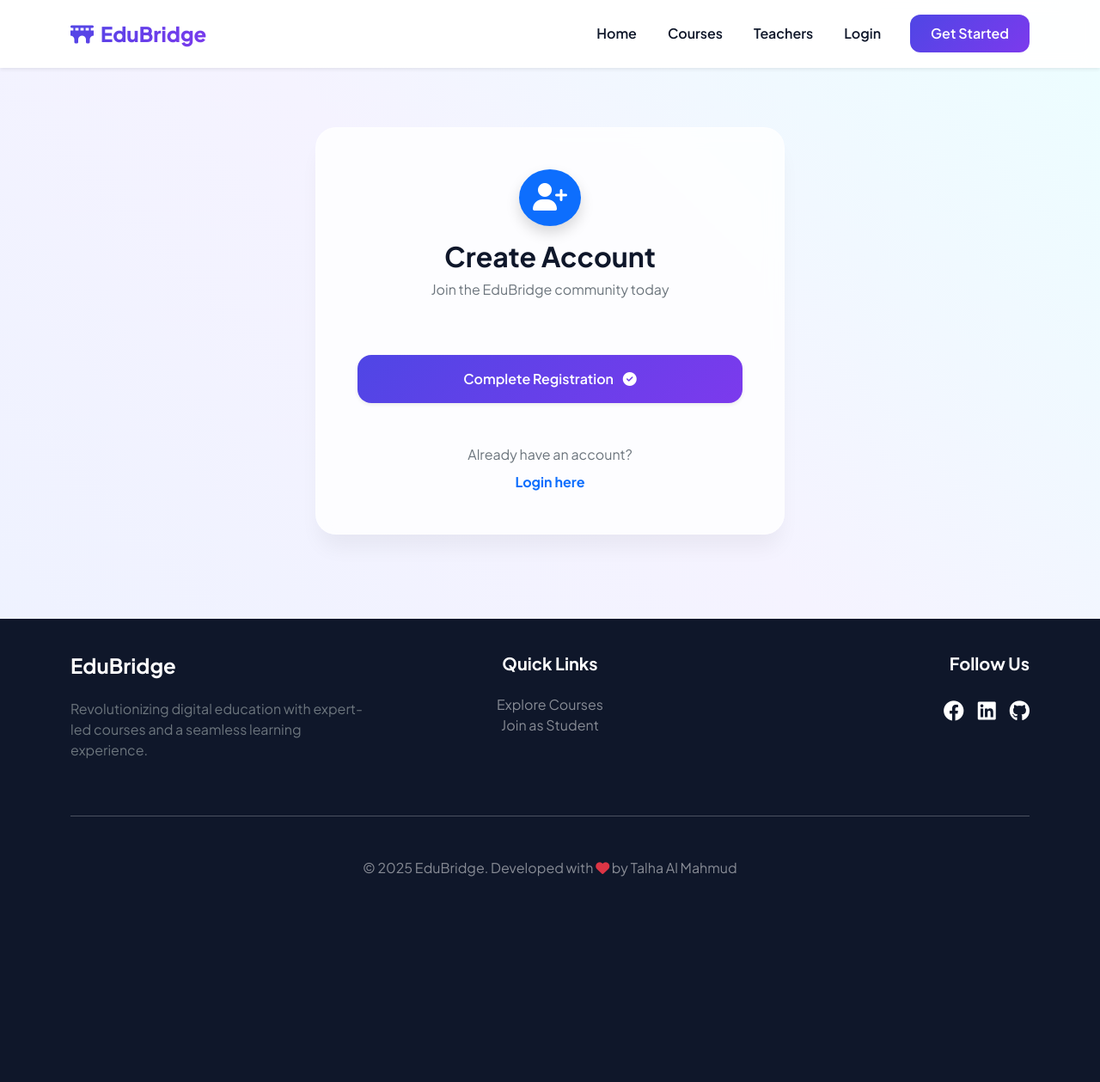
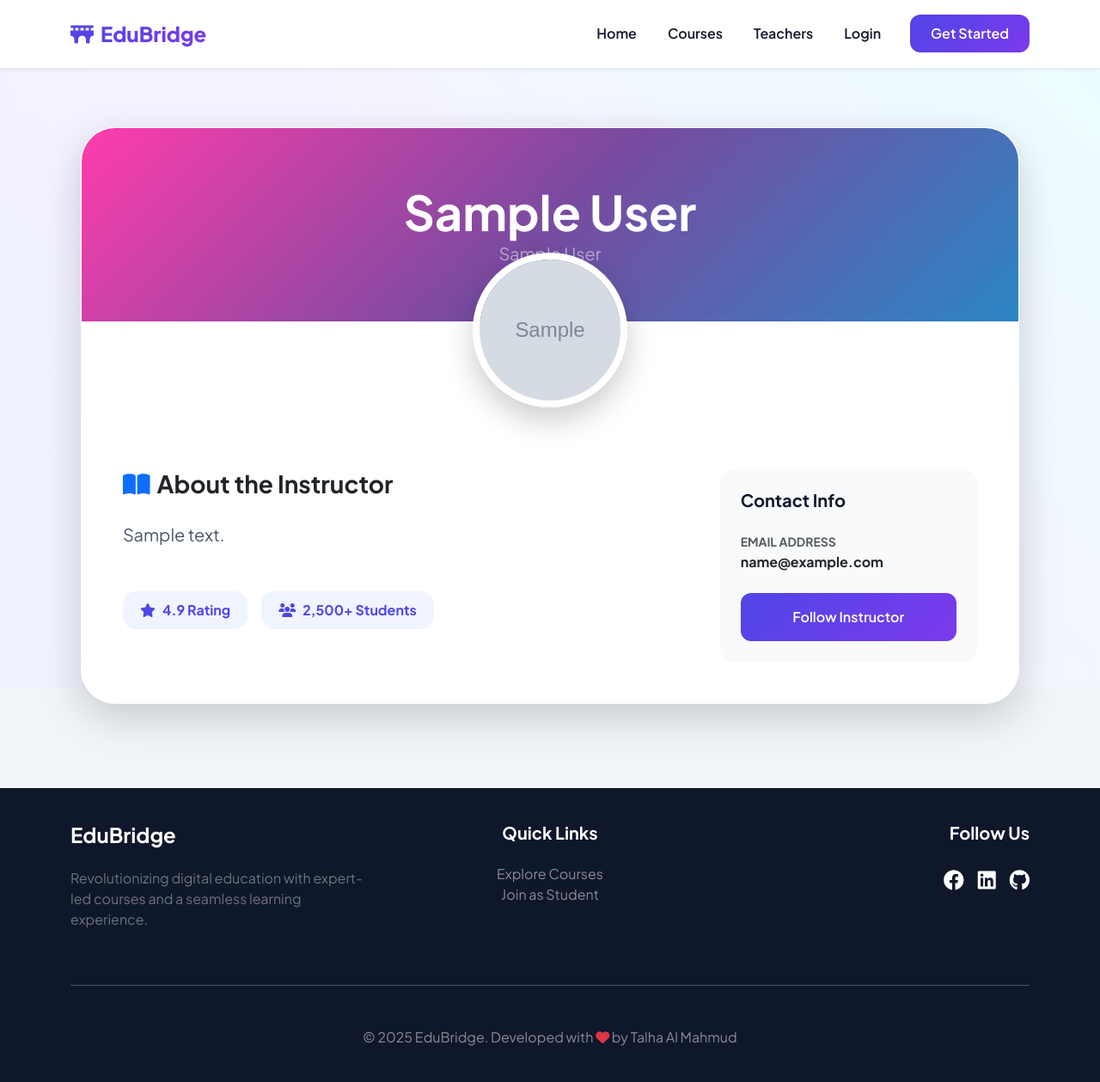
Before and after one commit to mdshahadathossainit/edubridge-project, a Django app: page /teacher/1/ in a window 1280 px wide. Shown: the whole page at 86% size. Before the commit the page ends 1020 px from the top, so only its background shows below. Run offline with Django 5.2, Linux system fonts and the light colour scheme; tables that the repository leaves empty hold one stand-in row (values such as "Sample post"); grey boxes marked "Sample" are stand-in pictures; parts of the project's set-up code (start-up, migrations or seed data) failed here and were passed over.

Commit message:
Refactor teacher profile layout and styles
Updated the teacher profile template with enhanced styling and layout, including a new profile card design and contact information section.

```diff
--- a/members/templates/members/teacher_profile.html
+++ b/members/templates/members/teacher_profile.html
@@ -1,63 +1,85 @@
 {% extends 'base.html' %}
 {% block content %}
-<div class="row justify-content-center py-5">
-    <div class="col-md-6">
-        <div class="glass-card p-5">
-            <div class="text-center mb-5">
-                <div class="bg-primary d-inline-block p-3 rounded-circle text-white mb-3 shadow">
-                    <i class="fas fa-user-plus fa-2x"></i>
+<style>
+    .teacher-profile-card {
+        background: rgba(255, 255, 255, 0.95);
+        border-radius: 40px;
+        overflow: hidden;
+        border: 1px solid rgba(255, 255, 255, 0.3);
+    }
+    .profile-header {
+        background: linear-gradient(135deg, #FF3CAC 0%, #784BA0 50%, #2B86C5 100%);
+        padding: 4rem 2rem;
+        position: relative;
+    }
+    .profile-img-container {
+        margin-top: -80px;
+        position: relative;
+        z-index: 2;
+    }
+    .profile-img-container img, .profile-img-placeholder {
+        width: 180px;
+        height: 180px;
+        border: 8px solid white;
+        box-shadow: 0 15px 35px rgba(0,0,0,0.2);
+        object-fit: cover;
+    }
+    .bio-text {
+        line-height: 1.8;
+        color: #4a5568;
+    }
+    .stat-badge {
+        background: #f0f4ff;
+        color: #4f46e5;
+        padding: 10px 20px;
+        border-radius: 15px;
+        font-weight: 700;
+        display: inline-block;
+    }
+</style>
+
+<div class="container py-5">
+    <div class="teacher-profile-card shadow-lg">
+        <div class="profile-header text-center">
+            <h1 class="display-4 fw-bold text-white mb-0">{{ teacher.name }}</h1>
+            <p class="text-white-50 fs-5 mb-0">{{ teacher.subject }}</p>
+        </div>
+
+        <div class="profile-img-container text-center mb-4">
+            {% if teacher.photo %}
+                <img src="{{ teacher.photo.url }}" class="rounded-circle">
+            {% else %}
+                <div class="profile-img-placeholder rounded-circle bg-light d-flex align-items-center justify-content-center mx-auto">
+                    <i class="fas fa-chalkboard-teacher fa-4x text-secondary"></i>
                 </div>
-                <h2 class="fw-bold">Create Account</h2>
-                <p class="text-secondary">Join the EduBridge community today</p>
-            </div>
+            {% endif %}
+        </div>
 
-            <form method="post" class="needs-validation" novalidate>
-                {% csrf_token %}
-                {% for field in form %}
-                    <div class="mb-4">
-                        <label class="form-label fw-bold small text-uppercase text-secondary">{{ field.label }}</label>
-                        {{ field }}
-                        {% if field.errors %}
-                            <div class="text-danger small mt-1">{{ field.errors }}</div>
-                        {% endif %}
-                        {% if field.help_text %}
-                            <div class="text-muted small mt-1" style="font-size: 0.75rem;">{{ field.help_text|safe }}</div>
-                        {% endif %}
+        <div class="p-5">
+            <div class="row g-5">
+                <div class="col-lg-8">
+                    <h3 class="fw-bold mb-4 text-dark"><i class="fas fa-book-open text-primary me-2"></i>About the Instructor</h3>
+                    <p class="bio-text fs-5">{{ teacher.bio }}</p>
+
+                    <div class="mt-5 d-flex gap-3">
+                        <div class="stat-badge"><i class="fas fa-star me-2"></i>4.9 Rating</div>
+                        <div class="stat-badge"><i class="fas fa-users me-2"></i>2,500+ Students</div>
                     </div>
-                {% endfor %}
-                <button type="submit" class="btn btn-gradient w-100 py-3 rounded-4 shadow-sm mt-3">
-                    Complete Registration <i class="fas fa-check-circle ms-2"></i>
-                </button>
-            </form>
-
-            <div class="text-center mt-5">
-                <p class="mb-2 text-secondary">Already have an account?</p>
-                <a href="{% url 'login' %}" class="fw-bold text-primary text-decoration-none">Login here</a>
+                </div>
+                <div class="col-lg-4">
+                    <div class="p-4 rounded-4" style="background: #f8fafc;">
+                        <h5 class="fw-bold mb-4">Contact Info</h5>
+                        <div class="mb-3">
+                            <label class="small text-uppercase text-muted fw-bold">Email Address</label>
+                            <p class="fw-bold text-dark mb-0">{{ teacher.email }}</p>
+                        </div>
+                        <div class="d-grid mt-4">
+                            <button class="btn btn-gradient py-3">Follow Instructor</button>
+                        </div>
+                    </div>
+                </div>
             </div>
         </div>
     </div>
 </div>
-
-<style>
-    input, select {
-        width: 100% !important;
-        border-radius: 12px !important;
-        padding: 12px 20px !important;
-        border: 1px solid #e2e8f0 !important;
-        background: #f8fafc !important;
-        transition: all 0.3s;
-    }
-    input:focus, select:focus {
-        box-shadow: 0 0 0 4px rgba(79, 70, 229, 0.1) !important;
-        border-color: var(--primary) !important;
-        outline: none;
-    }
-    ul.errorlist {
-        list-style: none;
-        padding: 0;
-        margin-top: 5px;
-        color: #dc3545;
-        font-size: 0.8rem;
-    }
-</style>
 {% endblock %}
```
